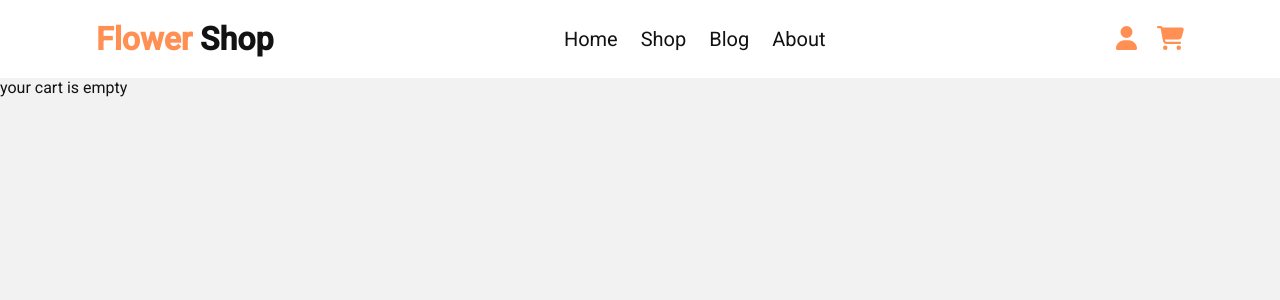
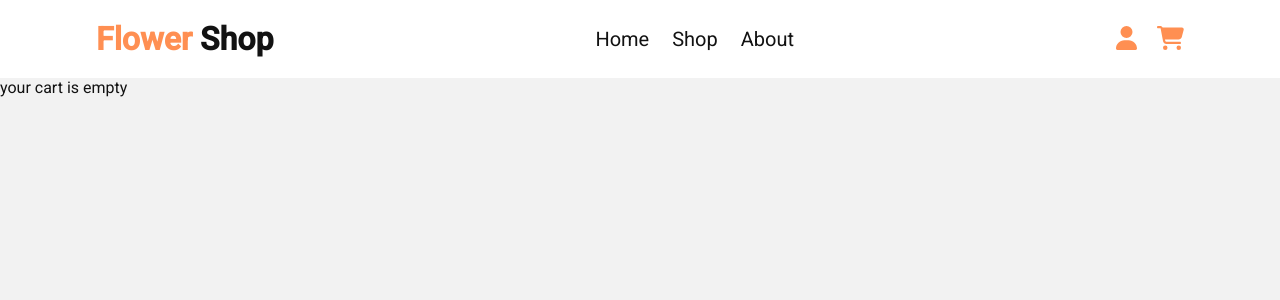
Before and after one commit to amsanei/flower-shop, a React (Create React App) app: page /cart in a window 1280 px wide. Shown: the top 300 px of the page. Built offline with nearby package versions, Linux system fonts and the light colour scheme.

Commit message:
Fix some layout issue and add about page

```diff
--- a/src/App.js
+++ b/src/App.js
@@ -4,6 +4,7 @@ import Home from "./pages/Home";
 import Flower from "./pages/Flower";
 import Checkout from "./pages/Checkout";
 import Cart from "./pages/Cart";
+import About from "./pages/About";
 import { UserProvider } from "./context/UserContext";
 import { FlowerProvider } from "./context/FlowerContext";
 import { CartProvider } from "./context/CartContext";
@@ -33,6 +34,7 @@ function App() {
                                     element={<Checkout />}
                                 />
                                 <Route path="/cart" element={<Cart />} />
+                                <Route path="/about" element={<About />} />
                                 <Route path="/login" element={<Login />} />
                                 <Route path="/Sign-up" element={<SignUp />} />
                                 <Route path="/shop" element={<Shop />} />
--- a/src/components/layout/Header.jsx
+++ b/src/components/layout/Header.jsx
@@ -20,9 +20,6 @@ export default function Header() {
                         <Link to="/shop">Shop</Link>
                     </li>
                     <li>
-                        <Link to="/Blog">Blog</Link>
-                    </li>
-                    <li>
                         <Link to="/About">About</Link>
                     </li>
                 </ul>
--- a/src/components/layout/HomeHero.jsx
+++ b/src/components/layout/HomeHero.jsx
@@ -1,4 +1,4 @@
-import React from "react";
+import { Link } from 'react-router-dom';
 
 export default function HomeHero() {
     return (
@@ -11,7 +11,9 @@ export default function HomeHero() {
                 <div className="home-hero-content-dec">
                     Browse between hounders of flowers
                 </div>
-                <button className="btn btn-prime">Browse</button>
+                <Link to="/shop">
+                    <button className="btn btn-prime">Browse</button>
+                </Link>
             </div>
             <div className="home-hero-slider">
                 <div className="home-hero-slider-img">
--- /dev/null
+++ b/src/pages/About.jsx
@@ -0,0 +1,9 @@
+import Header from "./../components/layout/Header";
+export default function About() {
+    return (
+        <>
+            <Header />
+            <div>its All about FLOWERS 💐💐</div>
+        </>
+    );
+}
```
